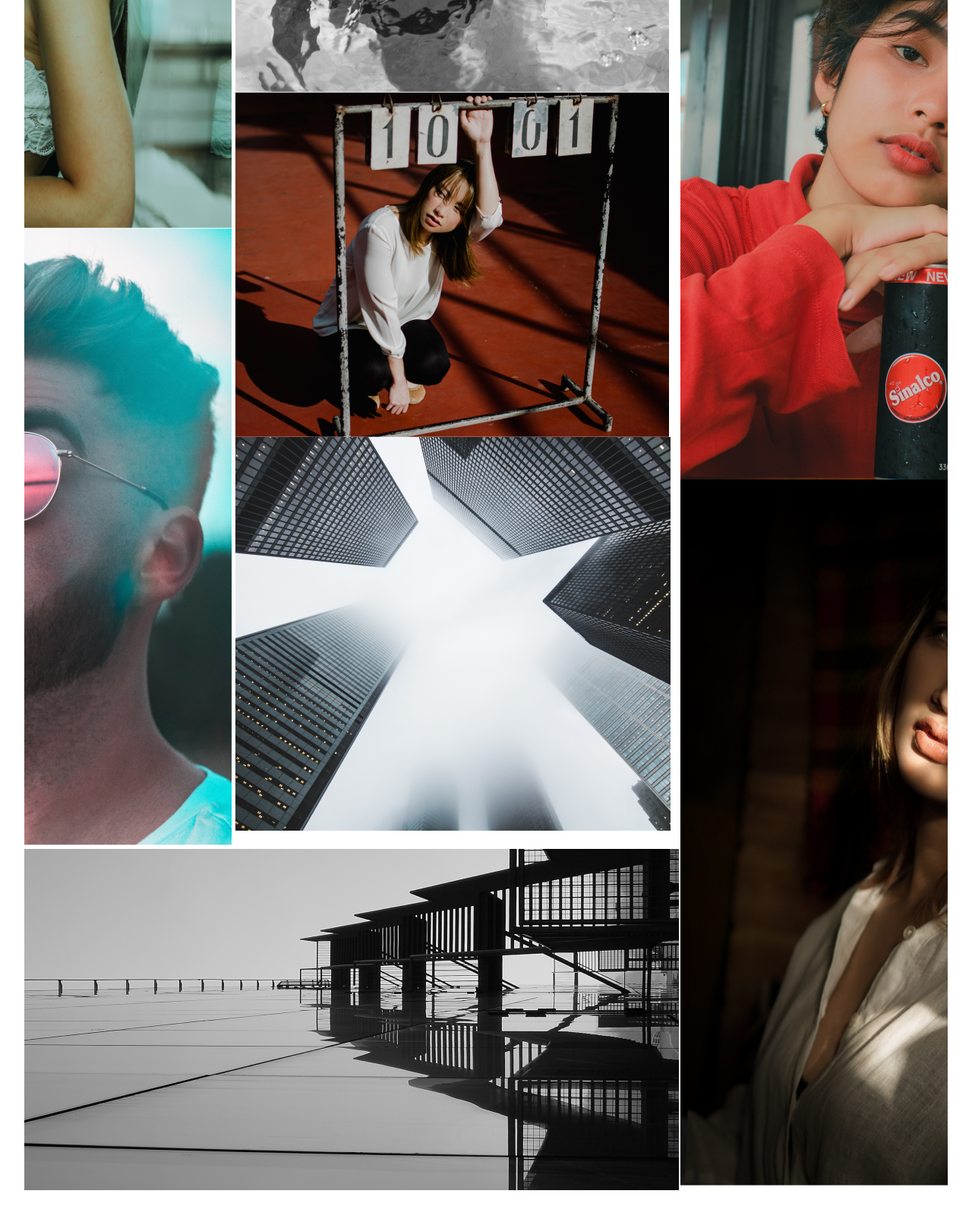
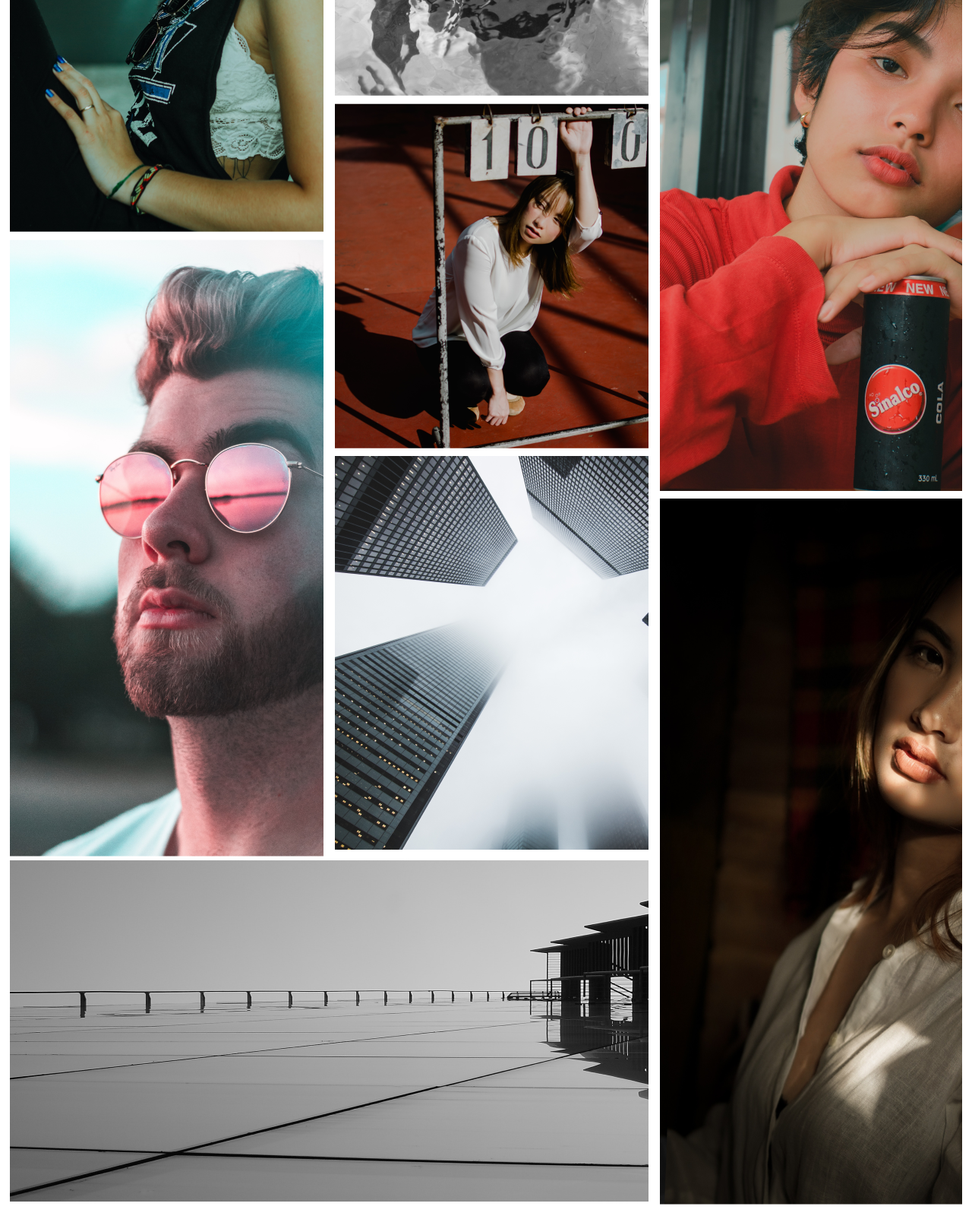
Before and after one commit to BarnabasAsha/HNGI7-Designer-Portfolio, a plain HTML site: page index.html in a window 1280 px wide. Shown: the part 3380-4980 px from the top of the page at 76% size. Drawn offline with Linux system fonts and the light colour scheme.

Commit message:
fixed portfolio images

```diff
--- a/assets/css/style.css
+++ b/assets/css/style.css
@@ -27,9 +27,7 @@ body {
 }
 
 img {
-    width: auto;
     height: 100%;
-
 }
 
 .logo {
@@ -314,34 +312,22 @@ img {
     border-bottom: 3px solid #000000;
 }
 
-.grid {
-    display: grid;
-    justify-content: center;
-    align-content: center;
-    grid-template-columns: 2fr 1fr;
-    grid-template-rows: 1fr;
-    gap: 2px;
-    margin: auto;
-    width: 95vw;
-    overflow: hidden;
+.container-grid {
+    overflow: hidden !important;
+    width: 98vw !important;
+    margin: auto !important;
 }
 
-.brother-grid {
-    display: grid;
-    justify-content: center;
-    align-content: center;
-    gap: 5px;
-    grid-template-rows: 3fr 1fr;
+.container-grid .col, .container-grid .row {
+    overflow: hidden !important;
+    min-width: 100% !important;
+
 }
 
-.children-grid {
-    display: grid;
-    justify-content: center;
-    align-content: center;
-    gap:5px;
-    grid-template-columns: 1fr 1fr;
-    grid-template-rows: 1fr;
+.container-grid .col {
+    margin: 5px 0 !important;
 }
+
 
 .portfolio .portfolio-btn {
     width: 322px;
@@ -676,7 +662,11 @@ width: 100vw;
         width: 65%;
         height: 300px;
         transform: translateY(5em);
-        z-index: 15;
+        z-index: 150 !important;
+    }
+
+    .showcase .showcase-col-1 {
+        z-index: 150 !important;
     }
 
     .showcase .showcase-text {
@@ -690,6 +680,7 @@ width: 100vw;
         margin: auto;
         height: auto;
         flex-direction: column !important;
+        z-index: 2;
     }
 
     .showcase .showcase-col-2 .left {
@@ -725,6 +716,9 @@ width: 100vw;
     /* Portfolio */
     .portfolio select {
         display: block;
+        width: 153.99px;
+        height: 37.11px;
+        padding: 7px;
     }
 
     .portfolio nav {
@@ -735,13 +729,12 @@ width: 100vw;
         width: 200px;
     }
 
-    .grid, .brother-grid, .children-grid {
-        grid-template-columns: 1fr;
-        grid-template-rows: 1fr;
+    .container-grid .col {
+        margin: 0 !important;
     }
 
-     .img3, .img2, .img6, .img1 {
-        display: none;
+     .none {
+        display: none !important;
     }
 
     /* Contact */
@@ -751,7 +744,7 @@ width: 100vw;
         padding-left: 2em;
         padding-right: 4em;
         margin: auto;
-        height: 300px !important;
+        height: 305px !important;
     }
 
 
--- a/index.html
+++ b/index.html
@@ -138,53 +138,64 @@
             <option value="travel">TRAVEL</option>
         </select>
 
-        <div class="grid">
-            <div class="brother-grid">
-                <div class="children-grid">
-
-                <div class="son">
-                    <div class="img1">
+        <div class="container-grid">
+            <div class="row">
+                <div class="col-sm-8">
+                    <div class="row">
+                        <div class="col-sm-6">
+                            <div class="row">
+                                <div class="col none">
                                     <img src="./assets/images/woman-wearing-black-tank-top-leaning-on-glass-wall.png" alt="">
                                 </div>
-                    <div class="img2">
+                            </div>
+                            <div class="row">
+                                <div class="col none">
                                     <img src="./assets/images/alex-iby-.png" alt="">
                                 </div>
                             </div>
-
-                <div class="daughter-grid">
-                    <div class="img3">
+                        </div>
+                        <div class="col-sm-6">
+                            <div class="row">
+                                <div class="col">
                                     <img src="./assets/images/woman-in-water-in-grayscale-photography.png" alt="">
                                 </div>
-                     <div class="img4">
+                            </div>
+                            <div class="row">
+                                <div class="col">
                                     <img src="./assets/images/woman-in-white-long-sleeve-shirt-and-black-pants-sitting-on.png" alt="">
                                 </div>
-                    <div class="img5">
+                            </div>
+                            <div class="row">
+                                <div class="col">
                                     <img src="./assets/images/architecture-buildings-city-fog.png" alt="">
                                 </div>
                             </div>
-
                         </div>
-
-                <div class="child-grid">
-                    <div class="img6">
+                    </div>
+                    <div class="row">
+                        <div class="col-sm-12 none">
                             <img src="./assets/images/abstract-architecture-black-and-white-boardwalk.png" alt="">
                         </div>
                     </div>
-
                 </div>
-
-    <div class="sister-grid">
-        <div class="img7">
+                <div class="col-sm-4">
+                    <div class="row">
+                        <div class="col">
                             <img src="./assets/images/portrait-of-woman-wearing-teal-eyelashes.png" alt="">
                         </div>
-        <div class="img8">
+                    </div>
+                    <div class="row">
+                        <div class="col">
                             <img src="./assets/images/woman-leaning-on-sinalco-cola-can.png" alt="">
                         </div>
-        <div class="img9">
+                    </div>
+                    <div class="row">
+                        <div class="col none">
                             <img src="./assets/images/woman-in-white-shirt.png" alt="">
                         </div>
                     </div>
-
+                </div>
+            </div>
         </div>
 
 
```
Lines whose indentation alone changed are shown as unchanged.
